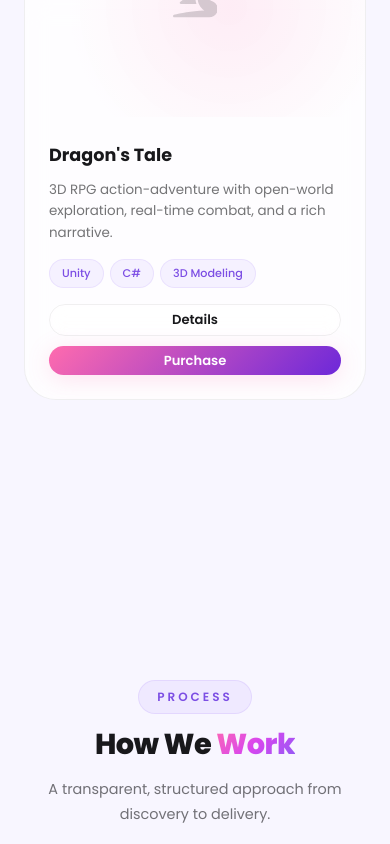
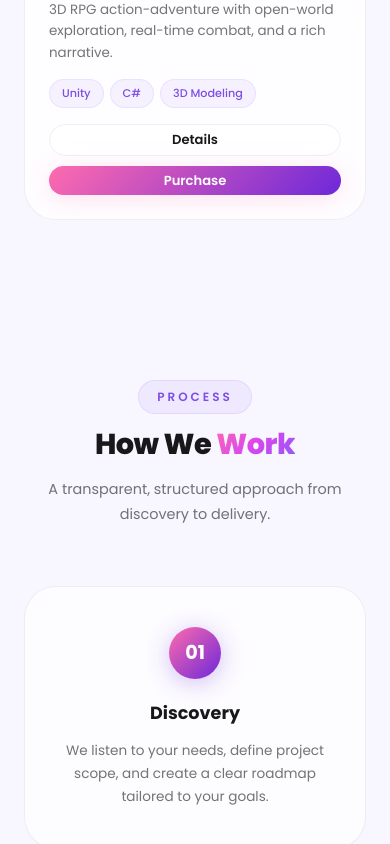
Before and after one commit to rasastrasoftware-git/rasastra, a Next.js app: page / in a window 390 px wide. Shown: the part 7663-8507 px from the top of the page. Built offline with nearby package versions, Linux system fonts and the light colour scheme.

Commit message:
fix: section-py desktop 140px mobile 80px

```diff
--- a/src/app/globals.css
+++ b/src/app/globals.css
@@ -32,7 +32,7 @@
   --radius-full: 9999px;
   --font: 'Poppins', sans-serif;
   --ease: cubic-bezier(0.16, 1, 0.3, 1);
-  --section-py: 80px;
+  --section-py: 140px;
   --footer-bg: #050508;
 }
 
@@ -170,6 +170,6 @@ ul {
 
 @media (max-width: 768px) {
   :root {
-  --section-py: 140px;
+    --section-py: 80px;
   }
 }
```
